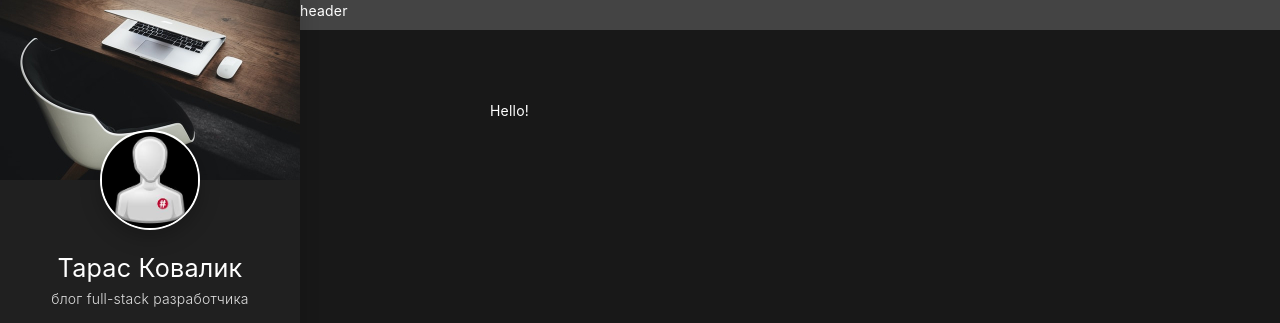
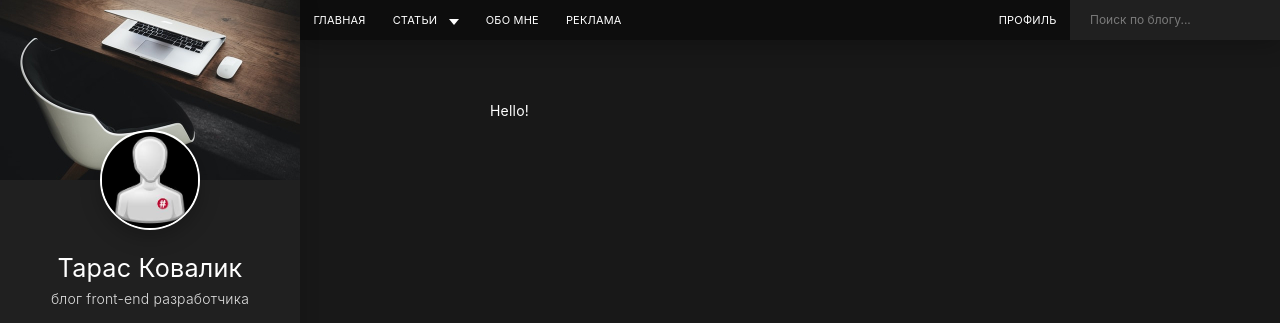
Before and after one commit to tarik2454/responsive-website-Personal-Blog, a website: page src/index.html in a window 1280 px wide. Shown: the top 323 px of the page. Drawn offline with nearby package versions, Linux system fonts and the light colour scheme; files that its build step writes are made by us from their sources.

Commit message:
header block layout

```diff
--- a/src/assets/scss/_vars.scss
+++ b/src/assets/scss/_vars.scss
@@ -1,5 +1,6 @@
 $primary:   #202020;
 $secondary: #121212;
+$black:     #000;
 $white:     #fff;
 $red:       #ED3024;
 $blue:      #3137C9;
--- a/src/assets/scss/blocks/header.scss
+++ b/src/assets/scss/blocks/header.scss
@@ -1,11 +1,22 @@
 .header {
+    display: flex;
     width: calc(100% - #{$sidebar-width});
-    height: 30px;
 
-    background-color: #444;
+    background-color: #0D0D0D;
+    box-shadow: 0 5px 22px rgba($black, 0.25);
 
     position: fixed;
     top: 0;
     right: 0;
     z-index: $z-index-header;
 }
+
+.header__left {
+    width: 60%;
+}
+
+.header__right {
+    display: flex;
+    justify-content: flex-end;
+    width: 40%;
+}
--- /dev/null
+++ b/src/assets/scss/blocks/nav.scss
@@ -0,0 +1,50 @@
+.nav__list {
+    display: flex;
+}
+
+.nav__item {
+    position: relative;
+
+    &:hover {
+        .nav__link {
+            background-color: $blue;
+        }
+
+        > .subnav {
+            display: block;
+        }
+    }
+}
+
+.nav__link {
+    display: block;
+    padding: 1.35rem;
+
+    font-size: 1.1rem;
+    line-height: 1.2;
+    text-transform: uppercase;
+    color: $white;
+    text-decoration: none;
+
+    transition: background-color .2s linear;
+
+    &.has-subnav {
+        position: relative;
+        padding-right: 3.5rem;
+
+        &:after {
+            content: "";
+            display: block;
+            margin-top: 2px;
+            border-style: solid;
+            border-width: 6px 5px 0 5px;
+            border-color: $white
+            transparent transparent transparent;
+
+            position: absolute;
+            top: 50%;
+            right: 1.35rem;
+            transform: translateY(-50%);
+        }
+    }
+}
--- /dev/null
+++ b/src/assets/scss/blocks/search.scss
@@ -0,0 +1,22 @@
+.search {
+    width: 100%;
+    max-width: 21rem;
+    background-color: $primary;
+}
+
+.search__input {
+    display: block;
+    width: 100%;
+    padding: 1.2rem 2rem;
+    background: transparent;
+    border: none;
+
+    font-family: inherit;
+    font-size: 1.2rem;
+    color: $white;
+
+    &::placeholder {
+        color: rgba($white, 0.4);
+    }
+
+}
--- /dev/null
+++ b/src/assets/scss/blocks/subnav.scss
@@ -0,0 +1,26 @@
+.subnav {
+    display: none;
+    width: 16.5rem;
+    padding: 0.5rem 0;
+    background-color: $blue;
+    border-radius: 0 0 5px 5px;
+    box-shadow: 0 6px 8px rgba($black, 0.40);
+
+    position: absolute;
+    top: 100%;
+    left: 0;
+}
+
+.subnav__link {
+    display: block;
+    padding: 0.45rem 1.2rem;
+    font-size: 1.2rem;
+    color: $white;
+    text-decoration: none;
+
+    transition: background-color .2s ease-in-out;
+
+    &:hover {
+        background-color: darken($blue, 5%);
+    }
+}
--- a/src/assets/scss/style.scss
+++ b/src/assets/scss/style.scss
@@ -25,6 +25,9 @@ body {
 /* Blocks */
 @import "blocks/page";
 @import "blocks/header";
+@import "blocks/nav";
+@import "blocks/subnav";
+@import "blocks/search";
 @import "blocks/sidebar";
 @import "blocks/main";
 @import "blocks/container";
--- a/src/partials/header.html
+++ b/src/partials/header.html
@@ -1 +1,46 @@
-<header class="header">header</header>
+<header class="header">
+    <div class="header__left">
+        <div class="nav">
+            <ul class="nav__list">
+                <li class="nav__item">
+                    <a class="nav__link" href="#">Главная</a>
+                </li>
+                <li class="nav__item">
+                    <a class="nav__link has-subnav" href="#">Статьи</a>
+
+                    <ul class="subnav">
+                        <li>
+                           <a class="subnav__link" href="#">Создание сайтов</a>
+                        </li>
+                        <li>
+                            <a class="subnav__link" href="#">Интернет-маркетинг</a>
+                        </li>
+                        <li>
+                            <a class="subnav__link" href="#">Продвижение видео</a>
+                        </li>
+                    </ul>
+                </li>
+                <li class="nav__item">
+                    <a class="nav__link" href="#">Обо мне</a>
+                </li>
+                <li class="nav__item">
+                    <a class="nav__link" href="#">Реклама</a>
+                </li>
+            </ul>
+        </div>
+    </div>
+
+    <div class="header__right">
+        <div class="nav">
+            <ul class="nav__list">
+                <li class="nav__item">
+                    <a class="nav__link" href="#">Профиль</a>
+                </li>
+            </ul>
+        </div>
+
+        <form class="search" action="/" method="post">
+            <input class="search__input" type="text" placeholder="Поиск по блогу...">
+        </form>
+    </div>
+</header>
--- a/src/partials/sidebar.html
+++ b/src/partials/sidebar.html
@@ -7,7 +7,7 @@
         <div class="profile">
             <img class="profile__avatar" src="assets/images/sidebar/ava.jpg" alt="">
             <div class="profile__name">Тарас Ковалик</div>
-            <div class="profile__prof">блог full-stack разработчика</div>
+            <div class="profile__prof">блог front-end разработчика</div>
 
             <ul class="social">
                 <li class="social__item">
@@ -25,7 +25,7 @@
 
             <div class="profile__text">
                 <p>
-                    Full-stack разработчик. Практик верстки сайтов. Созданием сайтов занимаюсь с 2012 года. Работал в нескольких ИТ компаниях и наработал более 10 000 часов в создании сайтов различной сложности.
+                    Front-end разработчик. Практик верстки сайтов. Созданием сайтов занимаюсь с 2012 года. Работал в нескольких ИТ компаниях и наработал более 10 000 часов в создании сайтов различной сложности.
                 </p>
             </div>
         </div><!-- /.prfile -->
```
Also changed, not shown: dist/assets/css/style.css, dist/assets/css/style.min.css, dist/index.html, 1 other file.
